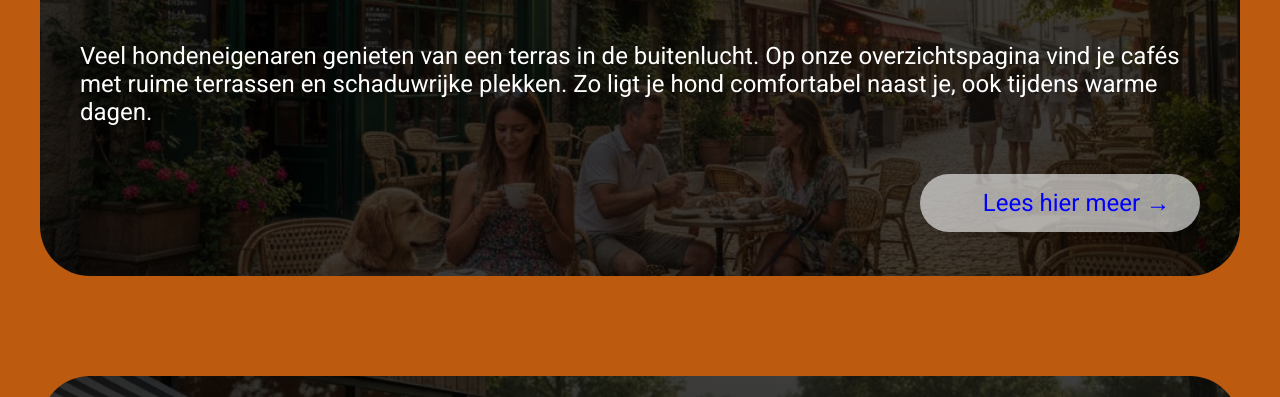
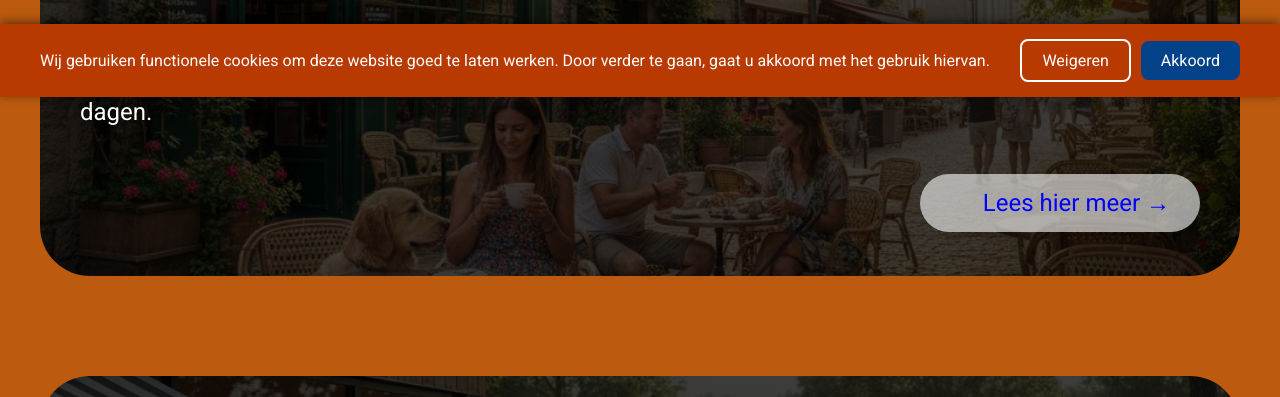
Before and after one commit to PixeIcaft/assessment2324, a plain HTML site: page index.html in a window 1280 px wide. Shown: the part 703-1100 px from the top of the page. Drawn offline with Linux system fonts and the light colour scheme; a web font is replaced by a local one.

Commit message:
cookies added

```diff
--- a/css/style.css
+++ b/css/style.css
@@ -224,7 +224,7 @@ main section .button {
   height: 48px;
   font-size: var(--text-body-size);
   font-family: var(--text-body);
-  color: #0000FF;
+  color: #0000ff;
   text-align: right;
   align-content: center;
   padding: 5px 0;
@@ -265,6 +265,81 @@ main section .button {
 
 .section-img-mobile {
   display: none;
+}
+
+.cookies-message {
+  z-index: 9999;
+  position: fixed;
+  bottom: 0;
+  left: 0;
+  width: 100%;
+  background-color: var(--primary-color);
+  color: var(--text-color);
+  font-family: var(--text-body);
+  padding: 15px 40px;
+  display: flex;
+  justify-content: space-between;
+  align-items: center;
+  box-shadow: 0 -2px 10px rgba(0, 0, 0, 0.5);
+  box-sizing: border-box;
+}
+
+.cookies-message p {
+  font-size: 16px;
+  padding: 0;
+  margin: 0;
+  flex-grow: 1;
+}
+
+.cookies-message .reject-button {
+  margin-left: 10px;
+  padding: 10px 20px;
+  font-size: 16px;
+  width: auto;
+  height: auto;
+  text-align: center;
+  align-content: center;
+  color: var(--text-color);
+  cursor: pointer;
+  border-radius: 8px;
+  background-color: transparent;
+  color: var(--text-color);
+  border: 2px solid var(--text-color);
+}
+
+.reject-button:hover {
+  filter: brightness(50%);
+}
+
+.cookies-message .accept-button {
+  margin-left: 10px;
+  padding: 10px 20px;
+  font-size: 16px;
+  width: auto;
+  height: auto;
+  text-align: center;
+  align-content: center;
+  color: var(--text-color);
+  cursor: pointer;
+  background-color: var(--accent-color);
+  border-radius: 8px;
+}
+
+.cookie-toggle {
+  display: none;
+}
+
+#cookie-accept:checked ~ label.accept-button,
+#cookie-accept:checked ~ label.reject-button,
+#cookie-accept:checked ~ p {
+  display: none;
+}
+
+.cookies-message:has(#cookie-accept:checked) {
+  padding: 0;
+  height: 0;
+  min-height: 0;
+  overflow: hidden;
 }
 
 @media (max-width: 960px) {
@@ -389,7 +464,7 @@ main section .button {
     align-items: start;
   }
 
-    .hide-background-mobile {
-        background-image: none;
-    }
+  .hide-background-mobile {
+    background-image: none;
+  }
 }
--- a/index.html
+++ b/index.html
@@ -148,5 +148,15 @@
         </ul>
       </nav>
     </footer>
+
+<section class="cookies-message">
+        <p>Wij gebruiken functionele cookies om deze website goed te laten werken. Door verder te gaan, gaat u akkoord met het gebruik hiervan.</p>
+
+        <label for="cookie-accept" class="button reject-button">Weigeren</label>
+
+        <label for="cookie-accept" class="button accept-button">Akkoord</label>
+
+        <input type="checkbox" id="cookie-accept" class="cookie-toggle" />
+    </section>
   </body>
 </html>
```
